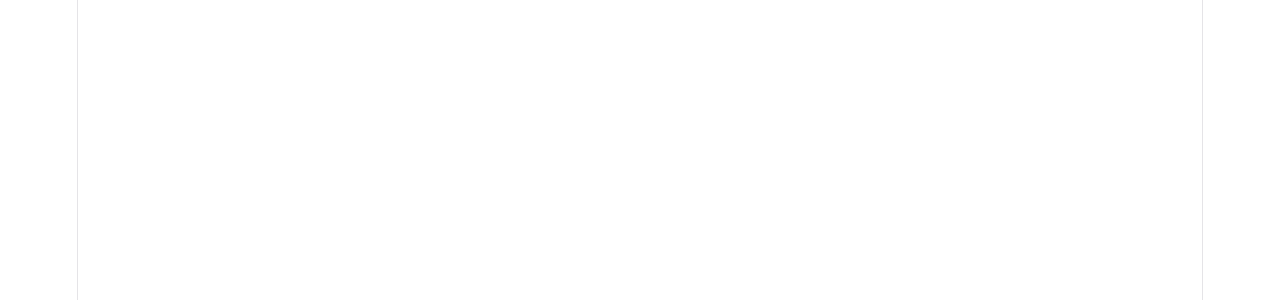
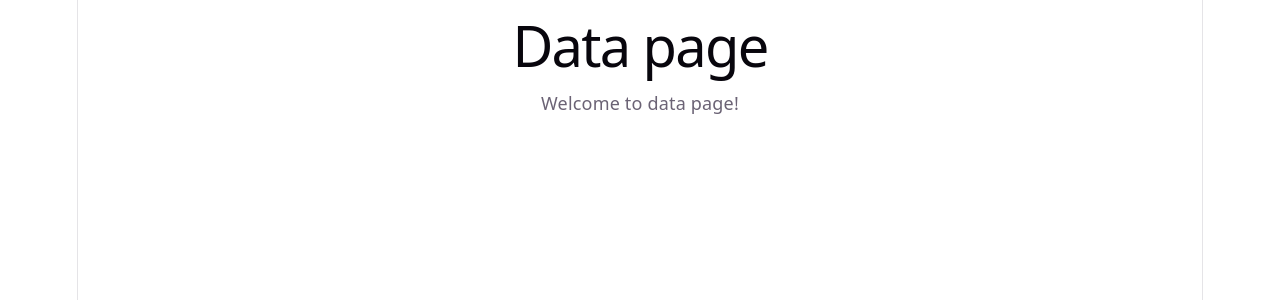
Before and after one commit to fadhliazhar14/belajar-reactjs-router, a React (Vite) app: page /data in a window 1280 px wide. Shown: the top 300 px of the page. Built offline with nearby package versions, Linux system fonts and the light colour scheme.

Commit message:
Learn how to implement index route

```diff
--- /dev/null
+++ b/src/Data.jsx
@@ -0,0 +1,8 @@
+export default function Data() {
+    return (
+        <div>
+            <h1>Data page</h1>
+            <p>Welcome to data page!</p>
+        </div>
+    )
+}
--- a/src/main.jsx
+++ b/src/main.jsx
@@ -7,6 +7,7 @@
 import Product from './Product.jsx'
 import Customer from './Customer.jsx'
 import Seller from './Seller.jsx'
+import Data from './Data.jsx'
 
 createRoot(document.getElementById('root')).render(
   <StrictMode>
@@ -15,6 +16,7 @@
         <Route path='/' element={<Home />} />
         <Route path='/about' element={<About />} />
         <Route path='/data'>
+          <Route index element={<Data />} />
           <Route path='products' element={<Product />} />
           <Route path='customers' element={<Customer />} />
           <Route path='Sellers' element={<Seller />} />
```
